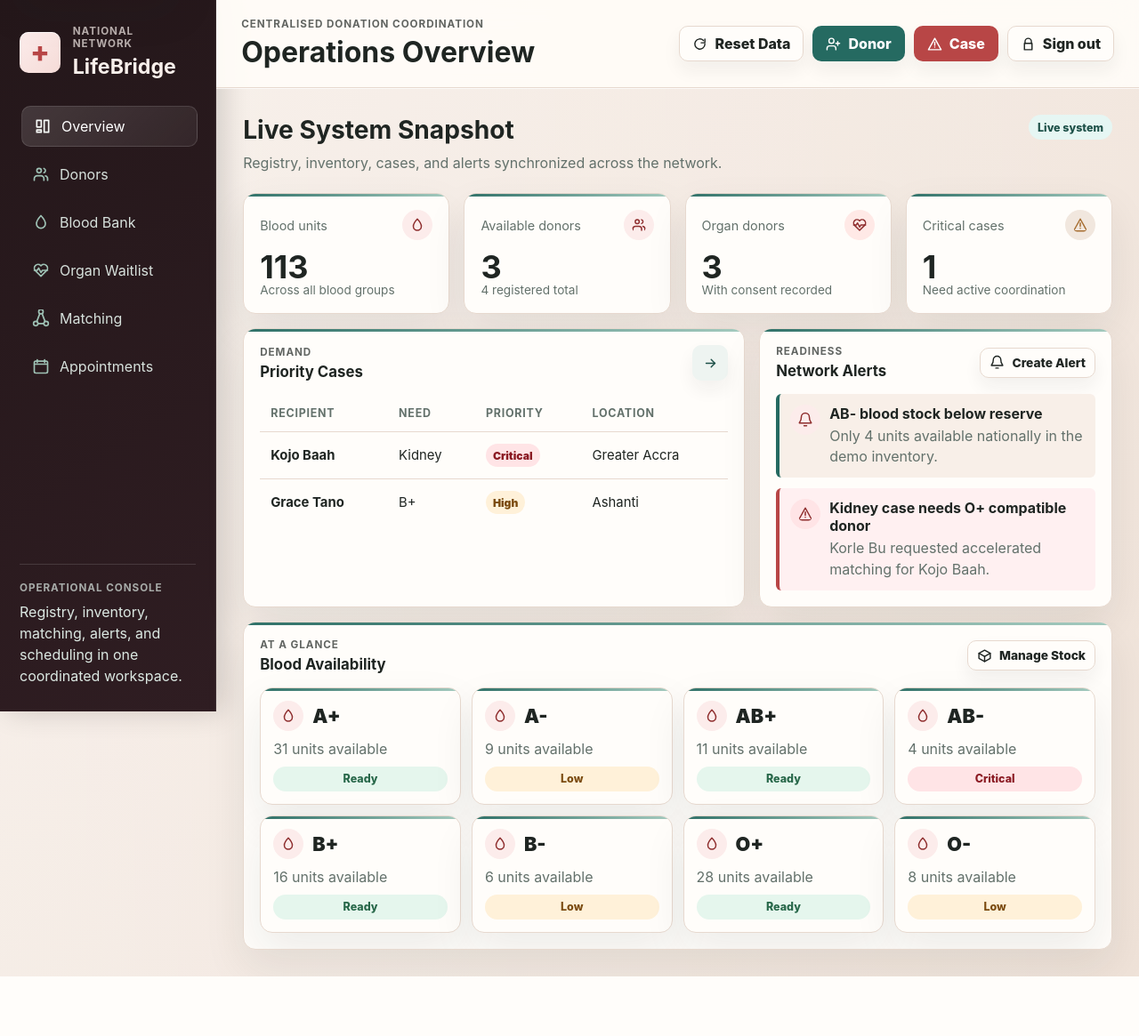
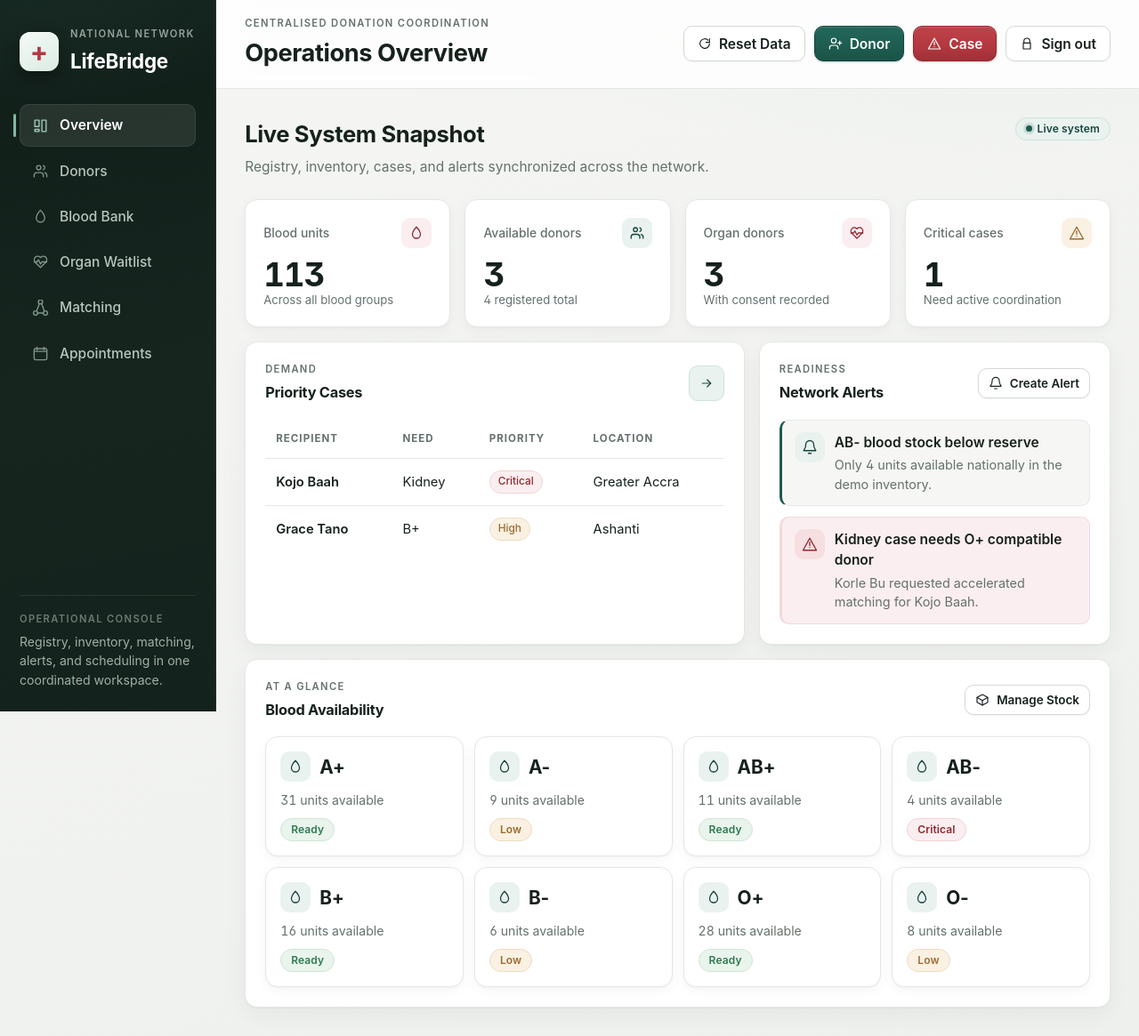
Before and after one commit to Elkanah43/fyp-centralised-donation, a Django app: page / in a window 1280 px wide. Shown: the whole page at 89% size. Before the commit the page ends 1098 px from the top, so only its background shows below. Run offline with Django 5.2, Linux system fonts and the light colour scheme; the visitor is signed in with stand-in values (Sample User, id 1); data comes from the database, SQL or seed files in the repository; data that the repository does not hold is empty.

Commit message:
Redesign UI with refined premium visual system
New design language: evergreen + porcelain palette, disciplined type
scale (650/600 weights over 800/900), hairline borders with layered
soft shadows, refined button/pill/tag treatments, live-status dot,
view transition animation, and consistent focus states. All selectors,
breakpoints, a11y and print rules preserved.

Co-Authored-By: Claude Fable 5 <noreply@anthropic.com>

```diff
--- a/static/css/styles.css
+++ b/static/css/styles.css
@@ -1,23 +1,38 @@
 :root {
   color-scheme: light;
-  --bg: #f5eee9;
-  --surface: #fffdfa;
-  --surface-soft: #f8efe8;
-  --ink: #1f2522;
-  --muted: #63716b;
-  --line: #e7d9cf;
-  --red: #b84646;
-  --red-strong: #8f2f2f;
-  --teal: #256a61;
-  --teal-dark: #1d5048;
-  --amber: #a76f33;
-  --green: #5d7b5d;
-  --blue: #4b6d7a;
-  --shadow: 0 20px 48px rgba(31, 37, 34, 0.08);
-  --shadow-soft: 0 14px 32px rgba(31, 37, 34, 0.06);
+  --bg: #f3f4f2;
+  --surface: #ffffff;
+  --surface-soft: #f6f7f5;
+  --ink: #16211c;
+  --muted: #64716a;
+  --line: #e4e8e4;
+  --line-strong: #d3dad4;
+  --red: #b3383f;
+  --red-strong: #8e2930;
+  --red-tint: #fbeef0;
+  --teal: #1e5c50;
+  --teal-dark: #14443b;
+  --teal-tint: #e9f2ef;
+  --amber: #9a6b2f;
+  --amber-tint: #faf1e2;
+  --green: #2f7a4f;
+  --green-tint: #e9f4ec;
+  --blue: #3d6480;
+  --blue-tint: #eaf1f6;
+  --shadow:
+    0 1px 2px rgba(22, 33, 28, 0.04),
+    0 8px 24px rgba(22, 33, 28, 0.05);
+  --shadow-soft:
+    0 1px 2px rgba(22, 33, 28, 0.03),
+    0 4px 14px rgba(22, 33, 28, 0.04);
+  --shadow-lift:
+    0 2px 4px rgba(22, 33, 28, 0.05),
+    0 16px 36px rgba(22, 33, 28, 0.09);
   --radius: 10px;
+  --radius-lg: 14px;
   --content-max: 1680px;
   font-family: Inter, ui-sans-serif, system-ui, -apple-system, BlinkMacSystemFont, "Segoe UI", sans-serif;
+  font-feature-settings: "cv02", "cv03", "cv04", "ss01";
 }
 
 * {
@@ -33,12 +48,21 @@ html {
 
 body {
   margin: 0;
-  background: linear-gradient(135deg, #f7efe9 0%, #efe2d8 100%);
+  background:
+    radial-gradient(1100px 500px at 85% -10%, rgba(30, 92, 80, 0.055), transparent 60%),
+    linear-gradient(160deg, #f5f6f4 0%, #eef0ed 100%);
   color: var(--ink);
   min-height: 100vh;
   min-height: 100dvh;
+  font-size: 15.5px;
+  line-height: 1.5;
   text-rendering: optimizeLegibility;
   -webkit-font-smoothing: antialiased;
+}
+
+h1, h2, h3, h4 {
+  font-weight: 650;
+  letter-spacing: -0.015em;
 }
 
 .skip-link {
@@ -84,15 +108,15 @@ svg {
 .score-icon {
   fill: none;
   stroke: currentColor;
-  stroke-width: 2;
+  stroke-width: 1.75;
   stroke-linecap: round;
   stroke-linejoin: round;
   flex: 0 0 auto;
 }
 
 .button-icon {
-  width: 17px;
-  height: 17px;
+  width: 16px;
+  height: 16px;
 }
 
 .inline-icon {
@@ -128,42 +152,46 @@ select:disabled {
   min-height: 100vh;
   min-height: 100dvh;
   display: grid;
-  grid-template-columns: clamp(240px, 19vw, 292px) minmax(0, 1fr);
-  background: linear-gradient(90deg, rgba(255,255,255,0.18) 0%, rgba(255,255,255,0) 100%);
+  grid-template-columns: clamp(240px, 19vw, 288px) minmax(0, 1fr);
 }
 
+/* ---------- Sidebar ---------- */
+
 .sidebar {
-  background: linear-gradient(145deg, #24171a 0%, #2f1d22 100%);
-  color: #f8efeb;
-  padding: 28px 22px;
+  background:
+    radial-gradient(500px 280px at 20% -8%, rgba(94, 155, 139, 0.16), transparent 65%),
+    linear-gradient(170deg, #101d18 0%, #16261f 55%, #13221c 100%);
+  color: #e8efe9;
+  padding: 30px 22px 24px;
   display: flex;
   flex-direction: column;
-  gap: 30px;
+  gap: 32px;
   position: sticky;
   top: 0;
   height: 100vh;
-  border-right: 1px solid rgba(255,255,255,0.08);
-  box-shadow: 8px 0 30px rgba(20, 12, 13, 0.16);
+  border-right: 1px solid rgba(255, 255, 255, 0.06);
 }
 
 .brand-block {
   display: flex;
   align-items: center;
-  gap: 14px;
+  gap: 13px;
 }
 
 .brand-mark {
-  width: 46px;
-  height: 46px;
+  width: 44px;
+  height: 44px;
   display: grid;
   place-items: center;
-  border-radius: 10px;
-  background: linear-gradient(135deg, #fceceb 0%, #f5dbd7 100%);
+  border-radius: 12px;
+  background: linear-gradient(150deg, #f4faf7 0%, #dcebe3 100%);
   color: var(--red);
-  font-size: 32px;
-  font-weight: 800;
+  font-size: 30px;
+  font-weight: 700;
   line-height: 1;
-  box-shadow: inset 0 1px 0 rgba(255,255,255,0.75);
+  box-shadow:
+    inset 0 1px 0 rgba(255, 255, 255, 0.9),
+    0 6px 16px rgba(0, 0, 0, 0.35);
 }
 
 .brand-block h1,
@@ -171,46 +199,63 @@ select:disabled {
 .view-header h3,
 .panel h4 {
   margin: 0;
-  letter-spacing: 0;
 }
 
 .brand-block h1 {
-  font-size: 1.45rem;
+  font-size: 1.4rem;
+  color: #ffffff;
+  letter-spacing: -0.01em;
 }
 
 .eyebrow {
   margin: 0 0 5px;
   color: inherit;
-  opacity: 0.7;
-  font-size: 0.73rem;
-  font-weight: 700;
-  letter-spacing: 0.08em;
+  opacity: 0.62;
+  font-size: 0.7rem;
+  font-weight: 600;
+  letter-spacing: 0.12em;
   text-transform: uppercase;
 }
 
 .nav-list {
   display: grid;
-  gap: 8px;
+  gap: 4px;
 }
 
 .nav-link {
   width: 100%;
   border: 1px solid transparent;
   background: transparent;
-  color: #d7e1dc;
+  color: #b8c6bd;
   display: flex;
   align-items: center;
-  gap: 11px;
-  padding: 12px 13px;
+  gap: 12px;
+  padding: 11px 13px;
   border-radius: var(--radius);
   text-align: left;
-  transition: background-color 180ms ease, color 180ms ease, border-color 180ms ease, transform 180ms ease;
+  font-weight: 530;
+  position: relative;
+  transition: background-color 180ms ease, color 180ms ease, border-color 180ms ease;
+}
+
+.nav-link::before {
+  content: "";
+  position: absolute;
+  left: -8px;
+  top: 22%;
+  bottom: 22%;
+  width: 3px;
+  border-radius: 999px;
+  background: #7fb8a4;
+  opacity: 0;
+  transition: opacity 180ms ease;
 }
 
 .nav-icon {
-  width: 20px;
-  height: 20px;
-  color: #9fc2b5;
+  width: 19px;
+  height: 19px;
+  color: #7f948a;
+  transition: color 180ms ease;
 }
 
 .nav-label {
@@ -218,54 +263,70 @@ select:disabled {
 }
 
 .nav-link:hover,
-.nav-link:focus-visible,
+.nav-link:focus-visible {
+  background: rgba(255, 255, 255, 0.05);
+  color: #ffffff;
+}
+
 .nav-link.is-active {
-  background: linear-gradient(135deg, rgba(255,255,255,0.14) 0%, rgba(255,255,255,0.06) 100%);
+  background: rgba(255, 255, 255, 0.09);
   color: #ffffff;
-  border-color: rgba(255, 255, 255, 0.12);
-  transform: translateX(2px);
+  border-color: rgba(255, 255, 255, 0.08);
+  font-weight: 600;
+}
+
+.nav-link.is-active::before {
+  opacity: 1;
 }
 
 .nav-link:hover .nav-icon,
 .nav-link:focus-visible .nav-icon,
 .nav-link.is-active .nav-icon {
-  color: #f7fbf8;
+  color: #9ecbb9;
 }
 
 .sidebar-note {
   margin-top: auto;
-  border-top: 1px solid rgba(255, 255, 255, 0.13);
+  border-top: 1px solid rgba(255, 255, 255, 0.09);
   padding-top: 18px;
-  color: #dce9e3;
-  line-height: 1.5;
+  color: #9fb0a6;
+  font-size: 0.88rem;
+  line-height: 1.55;
 }
 
 .sidebar-note p:last-child {
   margin: 0;
 }
 
+/* ---------- Workspace ---------- */
+
 .workspace {
   min-width: 0;
 }
 
 .topbar {
-  min-height: 88px;
-  padding: 20px 28px;
+  min-height: 84px;
+  padding: 18px 32px;
   display: flex;
   justify-content: space-between;
   align-items: center;
   gap: 18px;
-  background: rgba(255, 252, 248, 0.92);
+  background: rgba(255, 255, 255, 0.82);
   border-bottom: 1px solid var(--line);
   position: sticky;
   top: 0;
   z-index: 5;
-  backdrop-filter: blur(14px);
-  box-shadow: 0 1px 0 rgba(255,255,255,0.7);
+  backdrop-filter: blur(16px) saturate(1.4);
+  -webkit-backdrop-filter: blur(16px) saturate(1.4);
 }
 
 .topbar h2 {
-  font-size: clamp(1.35rem, 2.5vw, 2rem);
+  font-size: clamp(1.25rem, 2.2vw, 1.7rem);
+}
+
+.topbar .eyebrow {
+  color: var(--muted);
+  opacity: 1;
 }
 
 .topbar-actions {
@@ -277,7 +338,7 @@ select:disabled {
 }
 
 main {
-  padding: 30px;
+  padding: 32px;
   max-width: var(--content-max);
   width: 100%;
   margin: 0 auto;
@@ -300,19 +373,21 @@ main:focus {
   justify-content: space-between;
   align-items: flex-start;
   gap: 20px;
-  margin-bottom: 22px;
+  margin-bottom: 24px;
 }
 
 .view-header h3 {
-  font-size: clamp(1.35rem, 2.2vw, 2.1rem);
+  font-size: clamp(1.3rem, 2vw, 1.8rem);
 }
 
 .view-header p {
-  margin: 8px 0 0;
+  margin: 6px 0 0;
   color: var(--muted);
   max-width: 720px;
-  line-height: 1.5;
+  line-height: 1.55;
 }
+
+/* ---------- Pills ---------- */
 
 .live-pill,
 .status-pill,
@@ -320,18 +395,32 @@ main:focus {
   display: inline-flex;
   align-items: center;
   justify-content: center;
-  min-height: 28px;
-  padding: 4px 10px;
+  gap: 6px;
+  min-height: 26px;
+  padding: 3px 11px;
   border-radius: 999px;
-  font-size: 0.78rem;
-  font-weight: 800;
+  font-size: 0.75rem;
+  font-weight: 600;
+  letter-spacing: 0.01em;
   white-space: nowrap;
 }
 
 .live-pill {
-  background: #e6f6f3;
+  background: var(--teal-tint);
   color: var(--teal-dark);
+  border: 1px solid #cde3dc;
 }
+
+.live-pill::before {
+  content: "";
+  width: 7px;
+  height: 7px;
+  border-radius: 999px;
+  background: var(--teal);
+  box-shadow: 0 0 0 3px rgba(30, 92, 80, 0.15);
+}
+
+/* ---------- Cards & panels ---------- */
 
 .metric-grid {
   display: grid;
@@ -349,10 +438,13 @@ main:focus {
 .appointment-card {
   background: var(--surface);
   border: 1px solid var(--line);
-  border-radius: 14px;
+  border-radius: var(--radius-lg);
+  box-shadow: var(--shadow-soft);
+  position: relative;
+}
+
+.panel {
   box-shadow: var(--shadow);
-  position: relative;
-  overflow: hidden;
 }
 
 .metric-card,
@@ -370,31 +462,16 @@ main:focus {
 .case-card:hover,
 .match-card:hover,
 .appointment-card:hover {
-  border-color: #c9d4ce;
-  box-shadow: 0 18px 38px rgba(31,37,34,0.09);
+  border-color: var(--line-strong);
+  box-shadow: var(--shadow-lift);
   transform: translateY(-2px);
 }
 
 .metric-card {
-  padding: 18px;
-  min-height: 130px;
+  padding: 20px;
+  min-height: 132px;
   display: grid;
   align-content: space-between;
-}
-
-.metric-card::before,
-.panel::before,
-.blood-card::before,
-.inventory-card::before,
-.case-card::before,
-.match-card::before,
-.appointment-card::before {
-  content: "";
-  position: absolute;
-  inset: 0 0 auto 0;
-  height: 3px;
-  background: linear-gradient(90deg, var(--teal) 0%, #9fc7bb 100%);
-  opacity: 0.95;
 }
 
 .metric-top,
@@ -420,9 +497,9 @@ main:focus {
   width: 34px;
   height: 34px;
   padding: 8px;
-  border-radius: 999px;
-  background: #fceceb;
-  color: var(--red-strong);
+  border-radius: 10px;
+  background: var(--teal-tint);
+  color: var(--teal-dark);
 }
 
 .heading-icon,
@@ -432,32 +509,41 @@ main:focus {
   padding: 6px;
 }
 
-.metric-card:nth-child(3) .metric-icon,
+.metric-card:nth-child(1) .metric-icon,
 .case-card .record-icon {
-  background: #ffe9e6;
+  background: var(--red-tint);
+  color: var(--red-strong);
+}
+
+.metric-card:nth-child(3) .metric-icon {
+  background: var(--red-tint);
   color: var(--red-strong);
 }
 
 .metric-card:nth-child(4) .metric-icon {
-  background: #f1e7de;
+  background: var(--amber-tint);
   color: var(--amber);
 }
 
 .metric-card p {
   margin: 0;
   color: var(--muted);
-  font-size: 0.9rem;
+  font-size: 0.87rem;
+  font-weight: 550;
 }
 
 .metric-card strong {
   display: block;
   margin-top: 12px;
-  font-size: clamp(1.75rem, 3vw, 2.25rem);
+  font-size: clamp(1.8rem, 3vw, 2.3rem);
+  font-weight: 650;
+  letter-spacing: -0.03em;
   line-height: 1;
+  font-variant-numeric: tabular-nums;
 }
 
 .metric-card span {
-  font-size: 0.85rem;
+  font-size: 0.82rem;
   color: var(--muted);
 }
 
@@ -469,7 +555,7 @@ main:focus {
 }
 
 .panel {
-  padding: 18px;
+  padding: 22px;
   min-width: 0;
 }
 
@@ -478,7 +564,7 @@ main:focus {
   justify-content: space-between;
   align-items: center;
   gap: 14px;
-  margin-bottom: 16px;
+  margin-bottom: 18px;
 }
 
 .wrap-header {
@@ -486,8 +572,15 @@ main:focus {
 }
 
 .panel h4 {
-  font-size: 1.05rem;
+  font-size: 1.02rem;
 }
+
+.panel .eyebrow {
+  color: var(--muted);
+  opacity: 1;
+}
+
+/* ---------- Buttons ---------- */
 
 .primary-button,
 .danger-button,
@@ -496,8 +589,8 @@ main:focus {
   border: 1px solid transparent;
   border-radius: var(--radius);
   min-height: 40px;
-  padding: 0 14px;
-  font-weight: 800;
+  padding: 0 15px;
+  font-weight: 600;
   display: inline-flex;
   align-items: center;
   justify-content: center;
@@ -505,70 +598,92 @@ main:focus {
   text-decoration: none;
   white-space: nowrap;
   transition: background-color 160ms ease, border-color 160ms ease, color 160ms ease, transform 160ms ease, box-shadow 160ms ease;
-  box-shadow: 0 10px 20px rgba(31, 37, 34, 0.06);
 }
 
 .primary-button {
-  background: var(--teal);
-  color: white;
+  background: linear-gradient(180deg, #23685b 0%, var(--teal) 60%, #1a5348 100%);
+  color: #ffffff;
+  border-color: var(--teal-dark);
+  box-shadow:
+    inset 0 1px 0 rgba(255, 255, 255, 0.14),
+    0 1px 2px rgba(20, 68, 59, 0.25);
 }
 
 .primary-button:hover,
 .primary-button:focus-visible {
-  background: var(--teal-dark);
+  background: linear-gradient(180deg, #1e5c50 0%, var(--teal-dark) 100%);
   transform: translateY(-1px);
-  box-shadow: 0 12px 24px rgba(37, 106, 97, 0.18);
+  box-shadow:
+    inset 0 1px 0 rgba(255, 255, 255, 0.12),
+    0 6px 16px rgba(20, 68, 59, 0.28);
 }
 
 .danger-button {
-  background: var(--red);
-  color: white;
+  background: linear-gradient(180deg, #bf424a 0%, var(--red) 60%, #a02f37 100%);
+  color: #ffffff;
+  border-color: var(--red-strong);
+  box-shadow:
+    inset 0 1px 0 rgba(255, 255, 255, 0.16),
+    0 1px 2px rgba(142, 41, 48, 0.25);
 }
 
 .danger-button:hover,
 .danger-button:focus-visible {
-  background: var(--red-strong);
+  background: linear-gradient(180deg, #ab353c 0%, var(--red-strong) 100%);
   transform: translateY(-1px);
-  box-shadow: 0 12px 24px rgba(184, 70, 70, 0.16);
+  box-shadow:
+    inset 0 1px 0 rgba(255, 255, 255, 0.12),
+    0 6px 16px rgba(142, 41, 48, 0.28);
 }
 
 .ghost-button {
   background: var(--surface);
   color: var(--ink);
-  border-color: var(--line);
+  border-color: var(--line-strong);
+  box-shadow: 0 1px 2px rgba(22, 33, 28, 0.05);
 }
 
 .ghost-button:hover,
 .ghost-button:focus-visible {
-  border-color: #afbbb5;
-  background: #f9fbfa;
+  border-color: #b9c4bc;
+  background: var(--surface-soft);
   transform: translateY(-1px);
+  box-shadow: 0 4px 10px rgba(22, 33, 28, 0.07);
 }
 
 .small {
   min-height: 34px;
-  padding: 0 10px;
-  font-size: 0.86rem;
+  padding: 0 11px;
+  font-size: 0.84rem;
 }
 
 .icon-button {
   width: 40px;
   min-width: 40px;
   padding: 0;
-  background: #eef4f1;
+  background: var(--teal-tint);
   color: var(--teal-dark);
+  border-color: #cde3dc;
   font-size: 1.1rem;
+}
+
+.icon-button:hover,
+.icon-button:focus-visible {
+  background: #ddeee8;
+  transform: translateY(-1px);
 }
 
 .full-width {
   width: 100%;
 }
 
+/* ---------- Tables ---------- */
+
 .table-wrap {
   width: 100%;
   overflow-x: auto;
   border-radius: var(--radius);
-  scrollbar-color: #9bb4a9 transparent;
+  scrollbar-color: #aebcb3 transparent;
   scrollbar-width: thin;
 }
 
@@ -595,28 +710,36 @@ tbody tr {
 }
 
 tbody tr:hover {
-  background: #fafcfb;
+  background: #f7faf8;
 }
 
 th {
   color: var(--muted);
-  font-size: 0.78rem;
+  font-size: 0.72rem;
+  font-weight: 650;
   text-transform: uppercase;
-  letter-spacing: 0.06em;
+  letter-spacing: 0.09em;
 }
 
 td {
-  font-size: 0.93rem;
+  font-size: 0.92rem;
+}
+
+td strong {
+  font-weight: 600;
 }
 
 .muted-text {
   color: var(--muted);
   font-size: 0.8rem;
+  font-variant-numeric: tabular-nums;
 }
 
 tr:last-child td {
   border-bottom: 0;
 }
+
+/* ---------- Lists & alerts ---------- */
 
 .alert-stack,
 .case-list,
@@ -627,22 +750,24 @@ tr:last-child td {
 }
 
 .alert-item {
-  border-left: 4px solid var(--teal);
+  border: 1px solid var(--line);
+  border-left: 3px solid var(--teal);
   background: var(--surface-soft);
-  padding: 12px;
-  border-radius: 6px;
+  padding: 13px 14px;
+  border-radius: var(--radius);
   display: flex;
-  gap: 10px;
+  gap: 11px;
   align-items: flex-start;
 }
 
 .alert-item.is-critical {
   border-left-color: var(--red);
-  background: #fff0f1;
+  border-color: #f0dadc;
+  background: var(--red-tint);
 }
 
 .alert-item.is-critical .alert-card-icon {
-  background: #ffe4e6;
+  background: #f6dfe1;
   color: var(--red-strong);
 }
 
@@ -651,7 +776,8 @@ tr:last-child td {
 .appointment-card strong,
 .match-card strong {
   display: block;
-  margin-bottom: 4px;
+  margin-bottom: 3px;
+  font-weight: 600;
 }
 
 .alert-item p,
@@ -660,8 +786,11 @@ tr:last-child td {
 .match-card p {
   margin: 0;
   color: var(--muted);
-  line-height: 1.45;
+  font-size: 0.9rem;
+  line-height: 1.5;
 }
+
+/* ---------- Blood & inventory ---------- */
 
 .blood-grid,
 .inventory-grid {
@@ -671,36 +800,48 @@ tr:last-child td {
 }
 
 .blood-card {
-  padding: 14px;
+  padding: 16px;
   display: grid;
   gap: 10px;
 }
 
 .blood-card .blood-type,
 .inventory-card .blood-type {
-  font-size: 1.35rem;
-  font-weight: 900;
+  font-size: 1.3rem;
+  font-weight: 700;
+  letter-spacing: -0.01em;
 }
 
 .blood-card .unit-count,
 .inventory-card .unit-count {
   color: var(--muted);
+  font-size: 0.88rem;
+  font-variant-numeric: tabular-nums;
+}
+
+.blood-card .stock-pill {
+  justify-self: start;
 }
 
 .stock-pill.is-low {
-  background: #fff1d9;
-  color: #7b4b0f;
+  background: var(--amber-tint);
+  color: var(--amber);
+  border: 1px solid #ecdcc2;
 }
 
 .stock-pill.is-ready {
-  background: #e5f6ed;
-  color: #276749;
+  background: var(--green-tint);
+  color: var(--green);
+  border: 1px solid #cfe6d6;
 }
 
 .stock-pill.is-critical {
-  background: #ffe4e6;
-  color: #8b1a23;
+  background: var(--red-tint);
+  color: var(--red-strong);
+  border: 1px solid #f0d3d6;
 }
+
+/* ---------- Forms ---------- */
 
 .form-and-list {
   display: grid;
@@ -891,29 +1067,32 @@ legend {
   display: inline-flex;
   align-items: center;
   gap: 5px;
-  min-height: 26px;
-  padding: 3px 8px;
+  min-height: 25px;
+  padding: 3px 9px;
   border-radius: 999px;
-  background: #f1f5f2;
-  color: #415149;
-  font-size: 0.76rem;
-  font-weight: 900;
+  background: #eef1ee;
+  border: 1px solid #e0e5e0;
+  color: #47544c;
+  font-size: 0.74rem;
+  font-weight: 550;
   max-width: 100%;
 }
 
 .tag-icon {
-  width: 13px;
-  height: 13px;
+  width: 12px;
+  height: 12px;
 }
 
 .tag.is-critical {
-  background: #ffe4e6;
-  color: #8b1a23;
+  background: var(--red-tint);
+  border-color: #f0d3d6;
+  color: var(--red-strong);
 }
 
 .tag.is-high {
-  background: #fff1d9;
-  color: #7b4b0f;
+  background: var(--amber-tint);
+  border-color: #ecdcc2;
+  color: var(--amber);
 }
 
 .match-toolbar {
--- a/templates/index.html
+++ b/templates/index.html
@@ -3,7 +3,7 @@
   <head>
     <meta charset="UTF-8" />
     <meta name="viewport" content="width=device-width, initial-scale=1.0" />
-    <meta name="theme-color" content="#14221d" />
+    <meta name="theme-color" content="#101d18" />
     <meta name="color-scheme" content="light" />
     <meta name="robots" content="index, follow" />
     <meta
```
Also changed, not shown: other parts of static/css/styles.css (+120 -56 lines), static/site.webmanifest.
